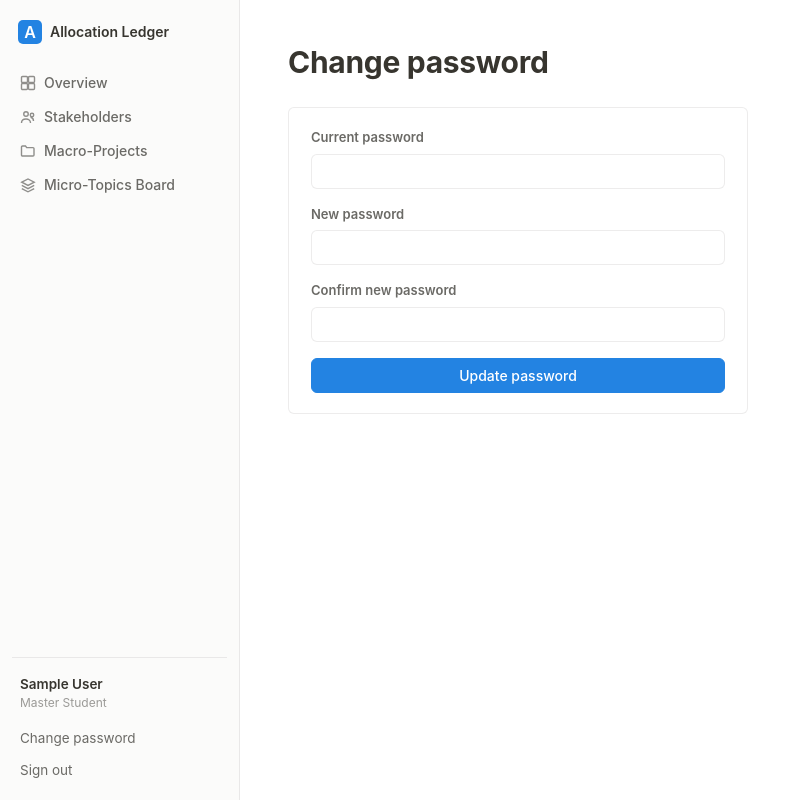
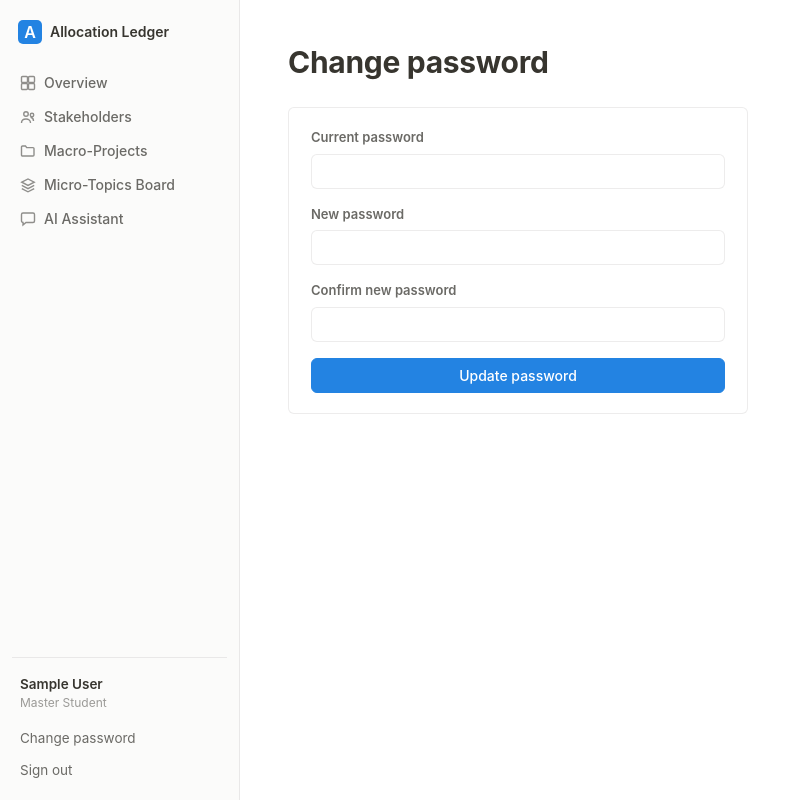
Before and after one commit to Nakul1798/allocation-ledger, a Flask app: page /auth/change-password in a window 1280 px wide. Shown: the whole page, without its empty margins (0-799 px from the left). Run offline with Flask 3, Linux system fonts and the light colour scheme; the visitor is signed in with stand-in values (Sample User, id 1); some libraries are stand-ins or nearby versions.

Commit message:
Update base.html

```diff
--- a/app/templates/base.html
+++ b/app/templates/base.html
@@ -3,6 +3,7 @@
 <head>
   <meta charset="utf-8">
   <meta name="viewport" content="width=device-width, initial-scale=1">
+  <meta name="csrf-token" content="{{ csrf_token() }}">
   <title>{% block title %}Allocation Ledger{% endblock %} - Thesis Allocation</title>
   <link rel="stylesheet" href="{{ url_for('static', filename='css/style.css') }}">
 </head>
@@ -32,6 +33,10 @@
         <svg width="16" height="16" viewBox="0 0 16 16" fill="none" stroke="currentColor" stroke-width="1.4"><path d="M1.8 5.2 8 2l6.2 3.2L8 8.4 1.8 5.2Z"/><path d="M1.8 8.4 8 11.6l6.2-3.2"/><path d="M1.8 11.6 8 14.8l6.2-3.2"/></svg>
         Micro-Topics Board
       </a>
+      <a href="{{ url_for('main.assistant') }}" class="{{ 'is-active' if request.endpoint == 'main.assistant' }}">
+        <svg width="16" height="16" viewBox="0 0 16 16" fill="none" stroke="currentColor" stroke-width="1.4"><path d="M1.5 3.5A1.5 1.5 0 0 1 3 2h10a1.5 1.5 0 0 1 1.5 1.5V10A1.5 1.5 0 0 1 13 11.5H6l-3 2.5v-2.5H3A1.5 1.5 0 0 1 1.5 10V3.5Z"/></svg>
+        AI Assistant
+      </a>
     </nav>
     <div class="rail-foot">
       <div class="rail-user">
```
